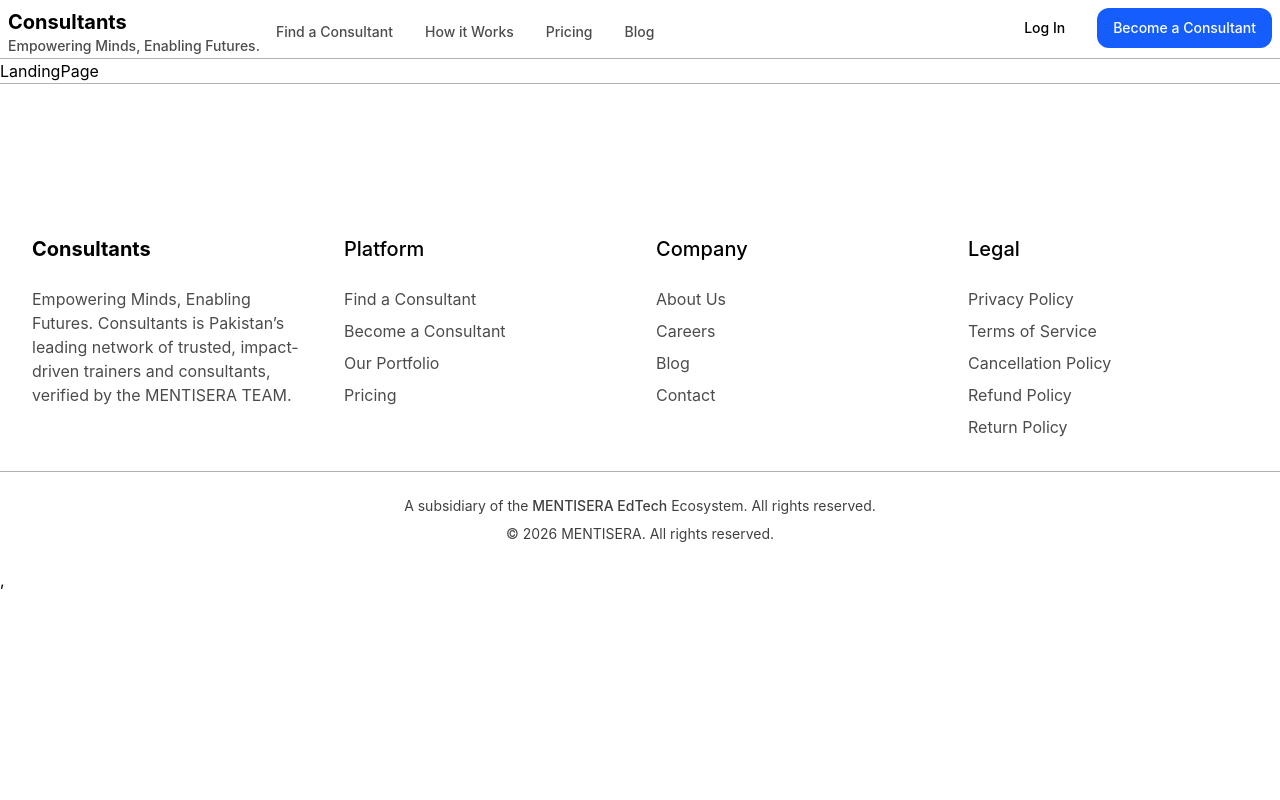
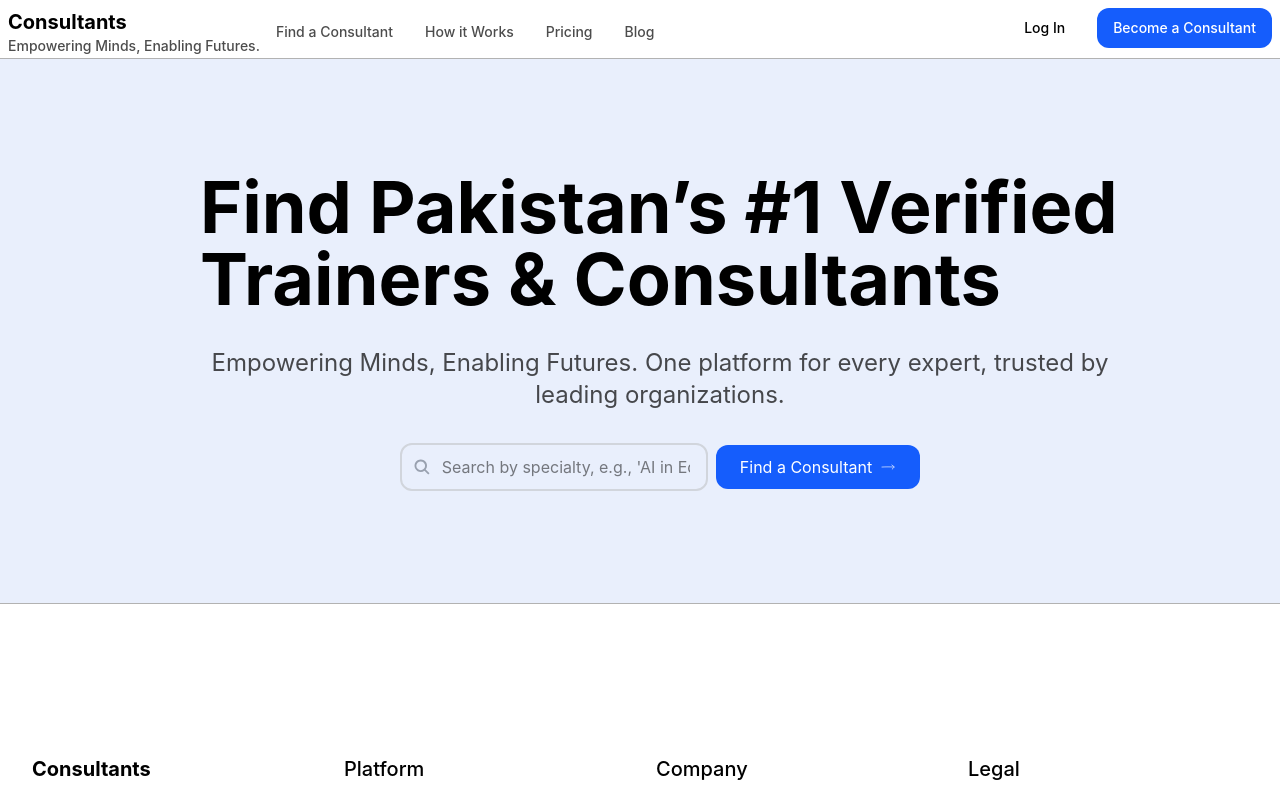
Before and after one commit to Muzamil-Fatima/Mentisera, a React (Vite) app in the folder project1/client/: page / in a window 1280 px wide. Shown: the top 800 px of the page. Built offline with nearby package versions, Linux system fonts and the light colour scheme.

Commit message:
Add file

```diff
--- a/project1/client/src/components/Footer.jsx
+++ b/project1/client/src/components/Footer.jsx
@@ -48,7 +48,7 @@
       </div>
 
       <hr className="opacity-30" />
-      <div className="flex justify-center items-center flex-col space-y-2 p-6 text-sm opacity-75">
+      <div className="flex justify-center items-center flex-col space-y-2 p-6 text-lg opacity-75">
         <p>
           A subsidiary of the <span className="font-medium">MENTISERA EdTech</span> Ecosystem. All
           rights reserved.
--- /dev/null
+++ b/project1/client/src/components/JoinConsultants.jsx
@@ -0,0 +1,9 @@
+import React from 'react'
+
+const JoinConsultants = () => {
+  return (
+    <div>JoinConsultants</div>
+  )
+}
+
+export default JoinConsultants
--- a/project1/client/src/pages/LandingPage.jsx
+++ b/project1/client/src/pages/LandingPage.jsx
@@ -1,9 +1,67 @@
-import React from 'react'
+import React from "react";
 
 const LandingPage = () => {
   return (
-    <div>LandingPage</div>
-  )
-}
+    <div>
+      <div className=" pt-28 pb-28 gap-8 m-auto bg-[#e9effc]">
+        <div className="w-9/12 flex flex-col gap-8 m-auto pl-10 justify-center items-center">
+          <h1 className="text-7xl font-bold ">
+            Find Pakistan’s #1 Verified Trainers & Consultants
+          </h1>
+          <p className="text-2xl opacity-70 text-center">
+            Empowering Minds, Enabling Futures. One platform for every expert,
+            trusted by leading organizations.
+          </p>
+          <div className="space-x-2 flex items-center">
+            <div className="relative w-full flex-1">
+              {/* Search Icon */}
+              <svg
+                className="absolute left-3 top-1/2 -translate-y-1/2 w-5 h-5 text-gray-400 pointer-events-none"
+                fill="currentColor"
+                viewBox="0 0 512 512"
+                xmlns="http://www.w3.org/2000/svg"
+              >
+                <path d="M416 448L319 351Q277 383 224 383 181 383 144 362 107 340 86 303 64 266 64 223 64 180 86 143 107 106 144 85 181 63 224 63 267 63 304 85 341 106 363 143 384 180 384 223 384 277 351 319L448 416 416 448ZM223 336Q270 336 303 303 335 270 335 224 335 177 303 145 270 112 223 112 177 112 144 145 111 177 111 224 111 270 144 303 177 336 223 336Z" />
+              </svg>
 
-export default LandingPage
+              {/* Input */}
+              <input
+                type="text"
+                placeholder="Search by specialty, e.g., 'AI in Education'"
+                className="w-full pl-10 pr-4 py-2.5 rounded-xl border-2 border-gray-300 focus:outline-none focus:ring-2 focus:ring-blue-600"
+              />
+            </div>
+
+            <button className="flex items-center gap-2 bg-blue-600 rounded-xl px-6 py-2.5 text-white hover:bg-blue-700 transition whitespace-nowrap justify-center">
+              <span className="whitespace-nowrap">Find a Consultant</span>
+
+              <svg
+                className="w-4 h-4 text-white"
+                viewBox="0 0 400 400"
+                fill="none"
+                xmlns="http://www.w3.org/2000/svg"
+              >
+                <path
+                  d="M49 200.913C99.7842 198.157 150.377 196.78 200.778 196.78C276.38 196.78 336.003 200.913 351.598 200.913"
+                  stroke="currentColor"
+                  strokeWidth="16"
+                  strokeLinecap="round"
+                  strokeLinejoin="round"
+                />
+                <path
+                  d="M297.858 148C311.416 151.811 342.206 190.498 350.385 194.54C358.564 198.581 323.305 244.831 307.119 253"
+                  stroke="currentColor"
+                  strokeWidth="16"
+                  strokeLinecap="round"
+                  strokeLinejoin="round"
+                />
+              </svg>
+            </button>
+          </div>
+        </div>
+      </div>
+    </div>
+  );
+};
+
+export default LandingPage;
--- /dev/null
+++ b/project1/client/src/pages/TopConsultants.jsx
@@ -0,0 +1,9 @@
+import React from 'react'
+
+const TopConsultants = () => {
+  return (
+    <div>TopConsultants</div>
+  )
+}
+
+export default TopConsultants
--- /dev/null
+++ b/project1/client/src/pages/WhyConsultants.jsx
@@ -0,0 +1,9 @@
+import React from 'react'
+
+const WhyConsultants = () => {
+  return (
+    <div>WhyConsultants</div>
+  )
+}
+
+export default WhyConsultants
```
